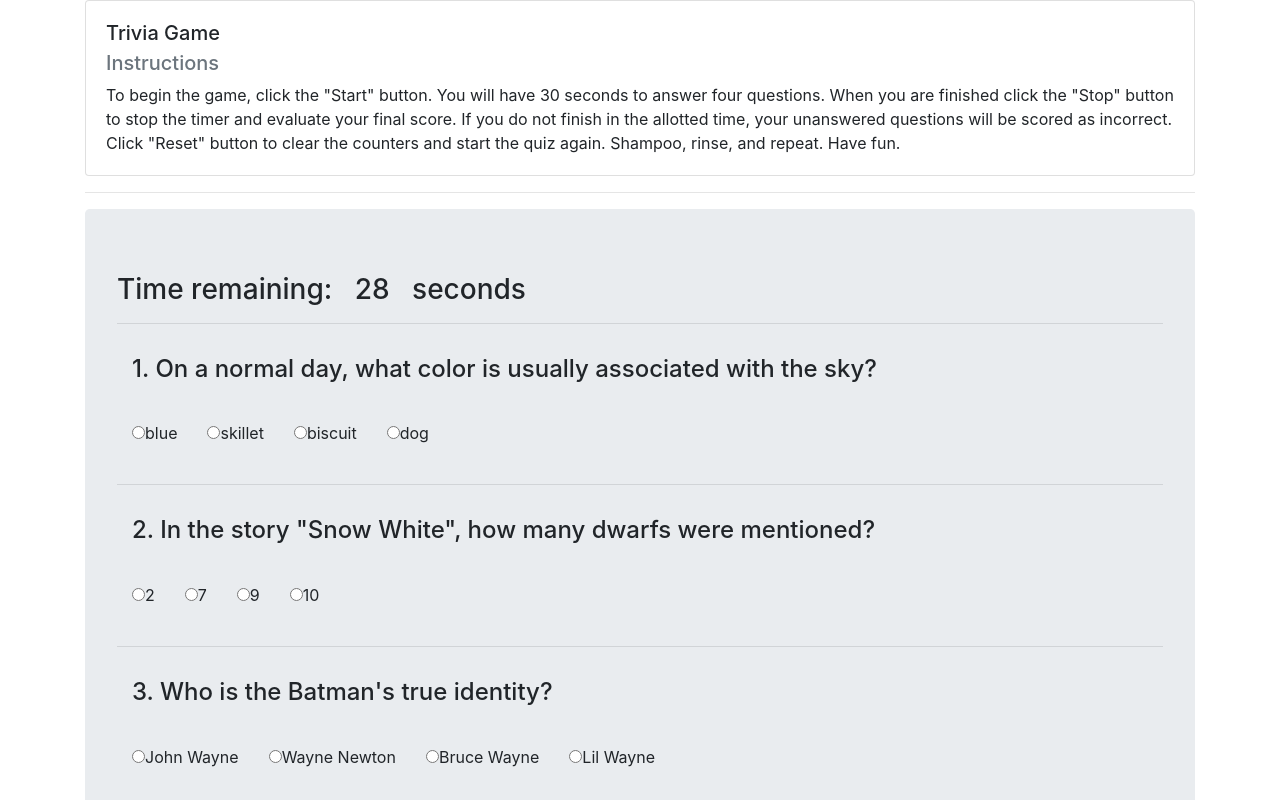
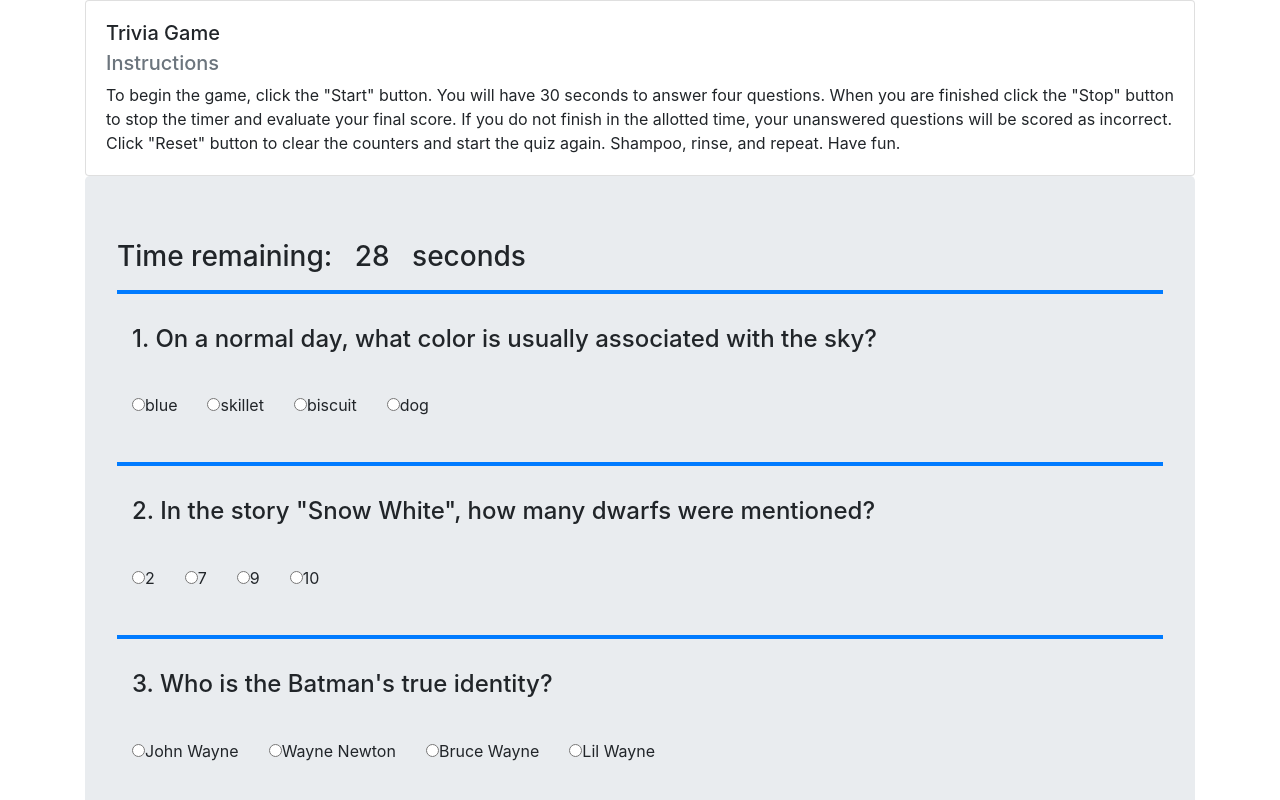
Before and after one commit to rls5113/triviaGame, a plain HTML site: page index.html in a window 1280 px wide. Both pictures are taken after a click on the button "Start". Shown: the top 800 px of the page. Drawn offline with nearby package versions, Linux system fonts and the light colour scheme.

Commit message:
add splash of color

```diff
--- a/assets/css/style.css
+++ b/assets/css/style.css
@@ -1,6 +1,10 @@
-input , span, h4, label {
+input , span, h4, label, button {
     padding:15px;
+    margin-bottom: 10px;
 }
 .end {
     display: none;
 }
+hr {
+    border: 2px solid #007bff;
+}
--- a/index.html
+++ b/index.html
@@ -17,7 +17,6 @@
                 <p class="card-text">To begin the game, click the "Start" button.  You will have 30 seconds to answer four questions.  When you are finished click the "Stop" button to stop the timer and evaluate your final score.  If you do not finish in the allotted time, your unanswered questions will be scored as incorrect.  Click "Reset" button to clear the counters and start the quiz again. Shampoo, rinse, and repeat.  Have fun.
             </div>
         </div>
-        <hr>
         <div class="jumbotron">
             <div class="row">
                 <div class="col-md-12">
@@ -44,6 +43,7 @@
 
             </div>
            </form>
+
          </div>
     </div>
 </body>
```
Also changed, not shown: assets/javascript/app.js (+4 -4 lines).
